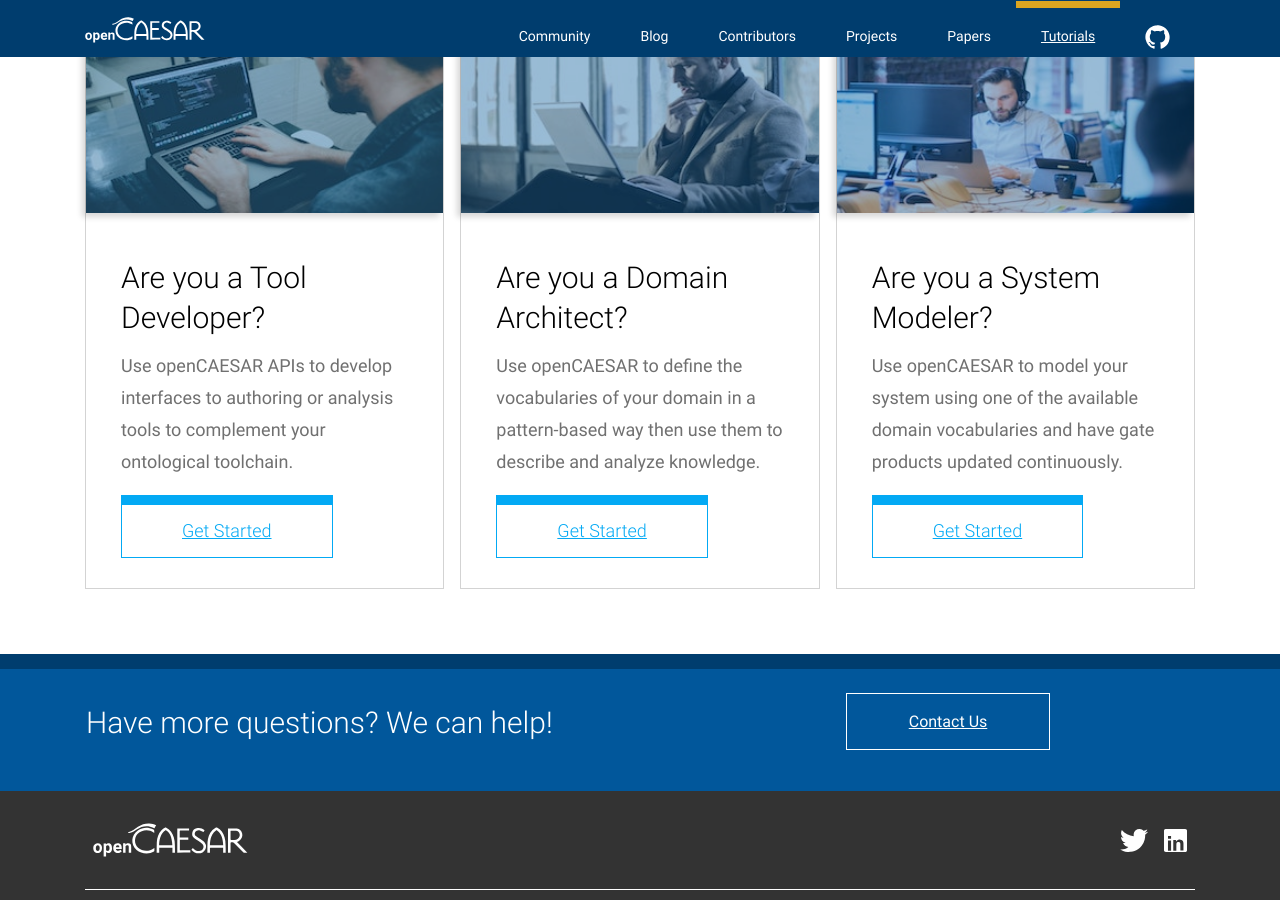
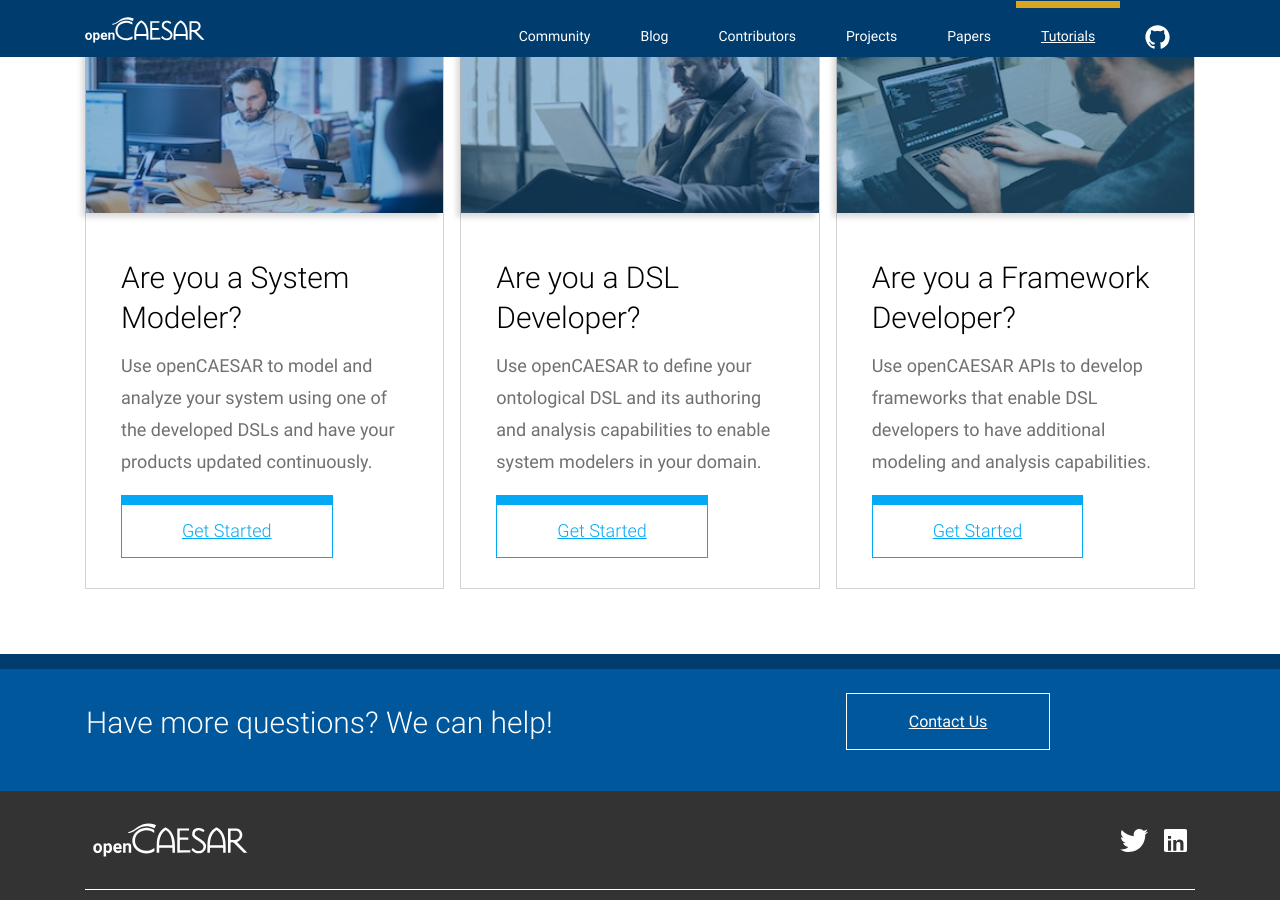
Before and after one commit to opencaesar/opencaesar.github.io, a Jekyll site: the page built from tutorial/index.html, in a window 1280 px wide and 900 px high, scrolled down 404 px. Built offline with Jekyll 4.4.1, drawn with Linux system fonts in a browser that asks for light colours; nearby versions of some CDN libraries.

Commit message:
Tutorials

```diff
--- a/_data/navigation.yml
+++ b/_data/navigation.yml
@@ -10,6 +10,6 @@
 - name: Papers
   link: /paper
 - name: Tutorials
-  link: /tutorials
+  link: /tutorial
 - name: GitHub
   link: https://github.com/opencaesar
--- a/_data/navigation_footer.yml
+++ b/_data/navigation_footer.yml
@@ -10,4 +10,4 @@
 - name: Papers
   link: /paper
 - name: Tutorials
-  link: /tutorials
+  link: /tutorial
--- a/index.html
+++ b/index.html
@@ -62,8 +62,8 @@ staholders using a variety of web-friendly formats and tools, and organize them
 searched, subject to access control rules."
 
 headingSix: "Try openCAESAR today!"
-headingSixButtonLable: "Tutorials"
-getStartedUrl: /tutorials
+headingSixButtonLable: "Get Started"
+getStartedUrl: /tutorial
 
 ---
 
--- a/tutorials/index.html
+++ b/tutorial/index.html
@@ -1,27 +1,27 @@
 ---
 layout: base
 title: Tutorials
-navlink: /tutorials
+navlink: /tutorial
 
 headingOne: "Follow an openCAESAR Tutorial"
 firstParagraph: "The openCAESAR project provides several tutorials to help adopters get started based on their interests. Decide your learning path below and get started."
 
 headingTwo: "Available Tutorials"
 
-cardImageOne: developer.jpg
-cardTitleOne: "Are you a Tool Developer?"
-cardBodyOne: "Use openCAESAR APIs to develop interfaces to authoring or analysis tools to complement your ontological toolchain."
-cardBodyUrlOne: http://www.opencaesar.io/oml/
+cardImageOne: engineer.jpg
+cardTitleOne: "Are you a System Modeler?"
+cardBodyOne: "Use openCAESAR to model and analyze your system using one of the developed DSLs and have your products updated continuously."
+cardBodyUrlOne: https://github.com/opencaesar/kepler16b-example
 
 cardImageTwo: architect.jpg
-cardTitleTwo: "Are you a Domain Architect?"
-cardBodyTwo: "Use openCAESAR to define the vocabularies of your domain in a pattern-based way then use them to describe and analyze knowledge."
-cardBodyUrlTwo: https://github.com/opencaesar/vocabularies
+cardTitleTwo: "Are you a DSL Developer?"
+cardBodyTwo: "Use openCAESAR to define your ontological DSL and its authoring and analysis capabilities to enable system modelers in your domain."
+cardBodyUrlTwo: http://www.opencaesar.io/oml-tutorials/#tutorial2
 
-cardImageThree: engineer.jpg
-cardTitleThree: "Are you a System Modeler?"
-cardBodyThree: "Use openCAESAR to model your system using one of the available domain vocabularies and have gate products updated continuously."
-cardBodyUrlThree: https://github.com/opencaesar/kepler16b-example
+cardImageThree: developer.jpg
+cardTitleThree: "Are you a Framework Developer?"
+cardBodyThree: "Use openCAESAR APIs to develop frameworks that enable DSL developers to have additional modeling and analysis capabilities."
+cardBodyUrlThree: http://www.opencaesar.io/oml/
 
 headingSix: "Have more questions? We can help!"
 getStartedUrl: /contributors
```
